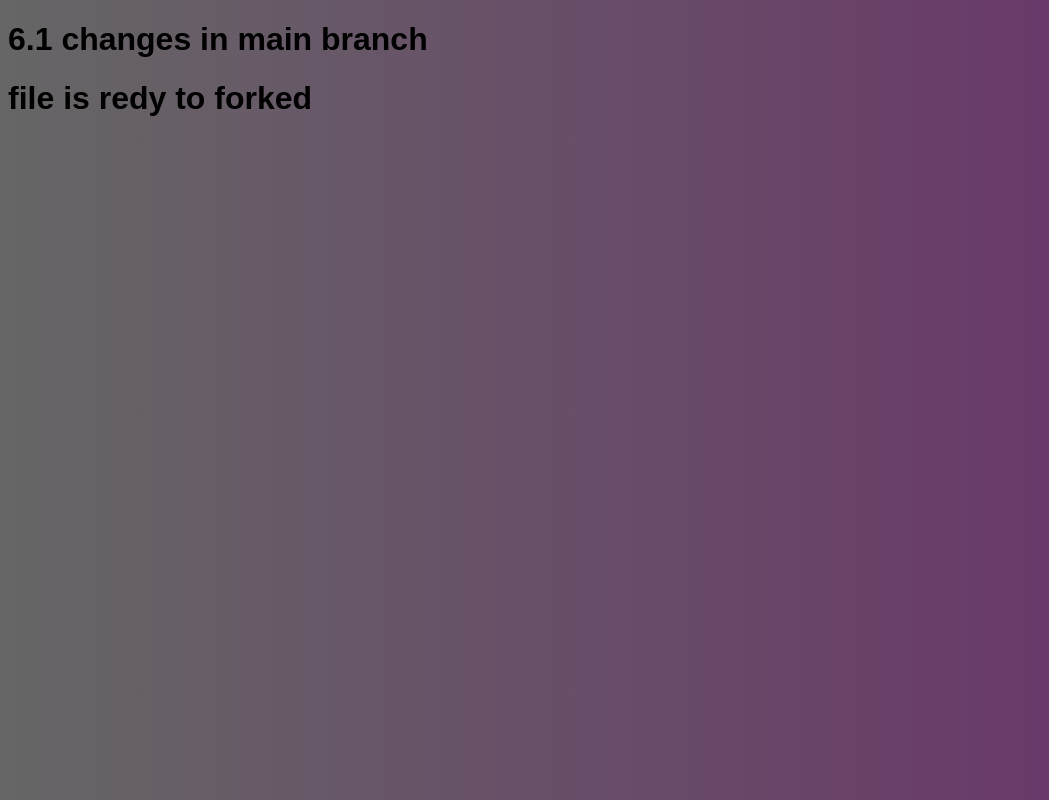
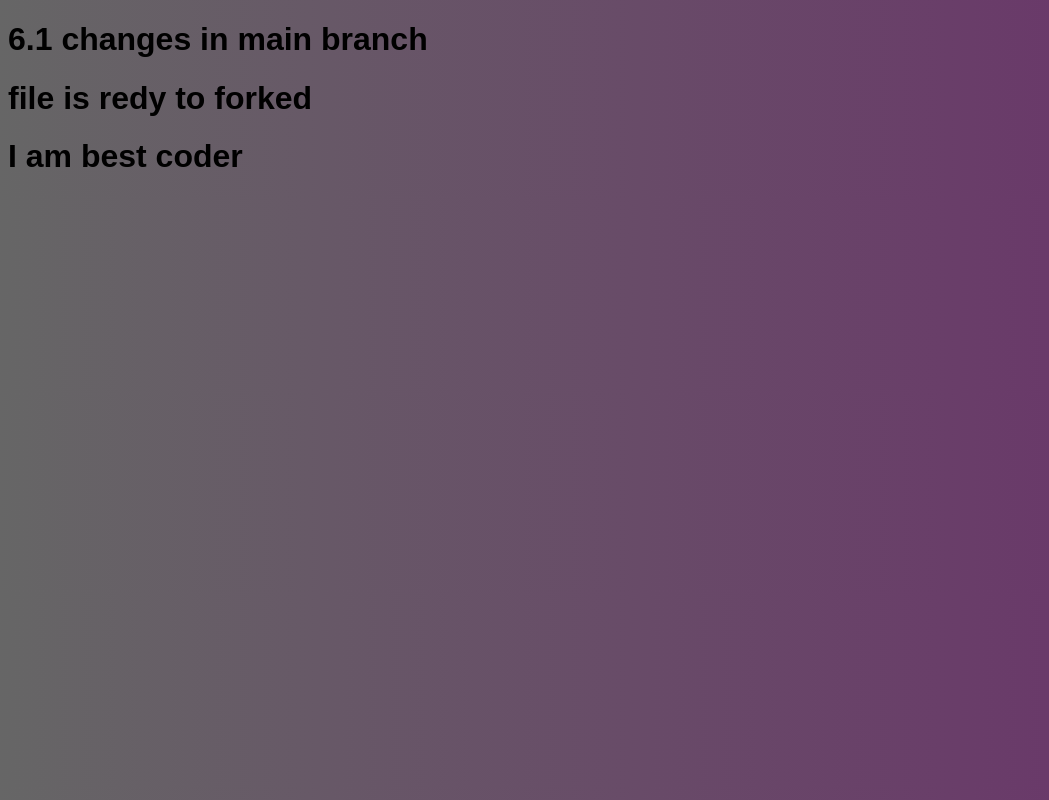
Before and after one commit to sanskar-choukse/My_repo, a plain HTML site: page index.html in a window 1280 px wide. Shown: the whole page, without its empty margins (0-1049 px from the left). Drawn offline with Linux system fonts and the light colour scheme.

Commit message:
Update index.html

```diff
--- a/index.html
+++ b/index.html
@@ -8,6 +8,7 @@
 </head>
 <body>
     <h1>6.1 changes in main branch </h1>
-     <h1>file is redy to forked </h1>
+    <h1>file is redy to forked </h1>
+     <h1>I am best coder</h1>
 </body>
 </html>
```
